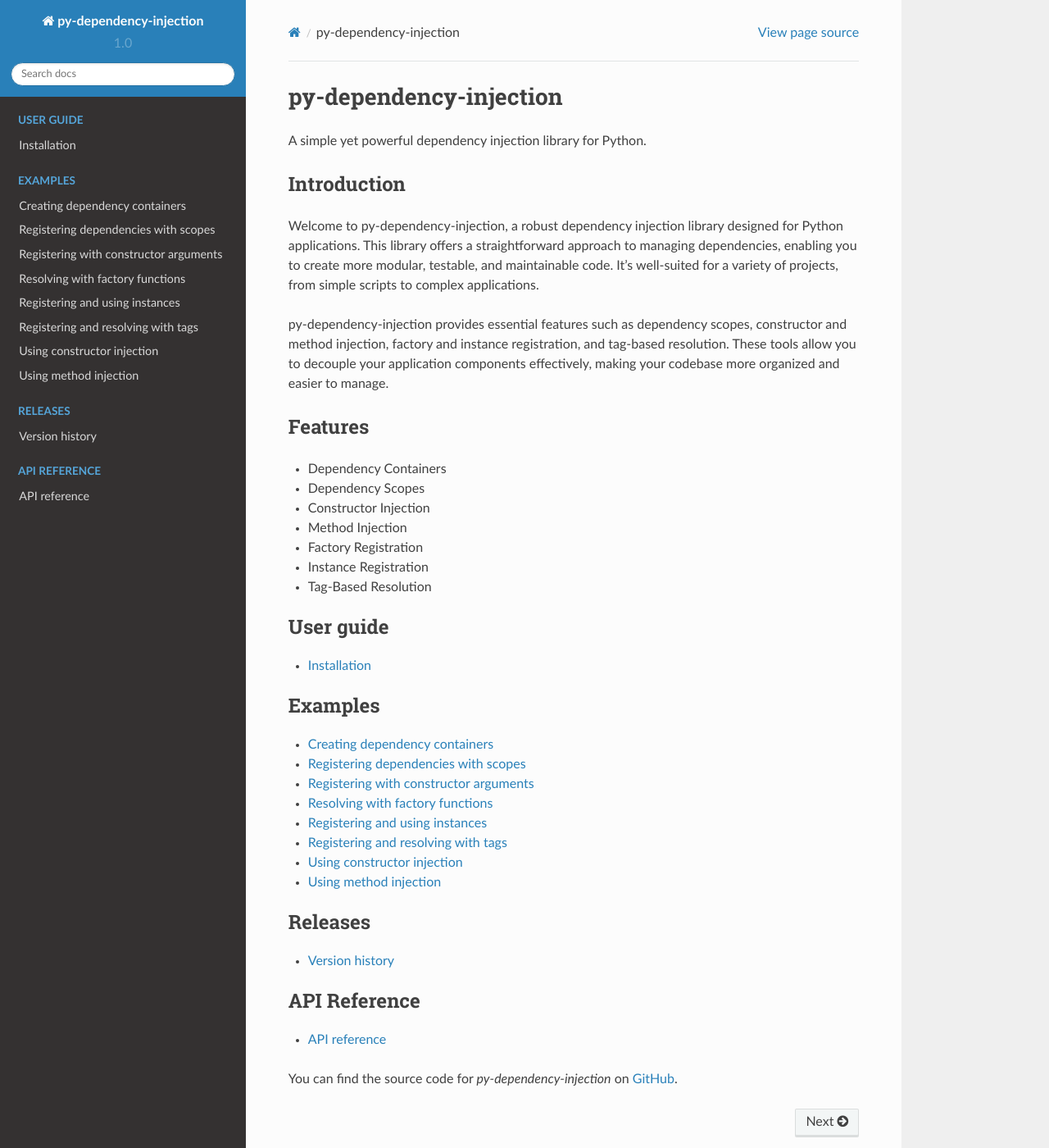
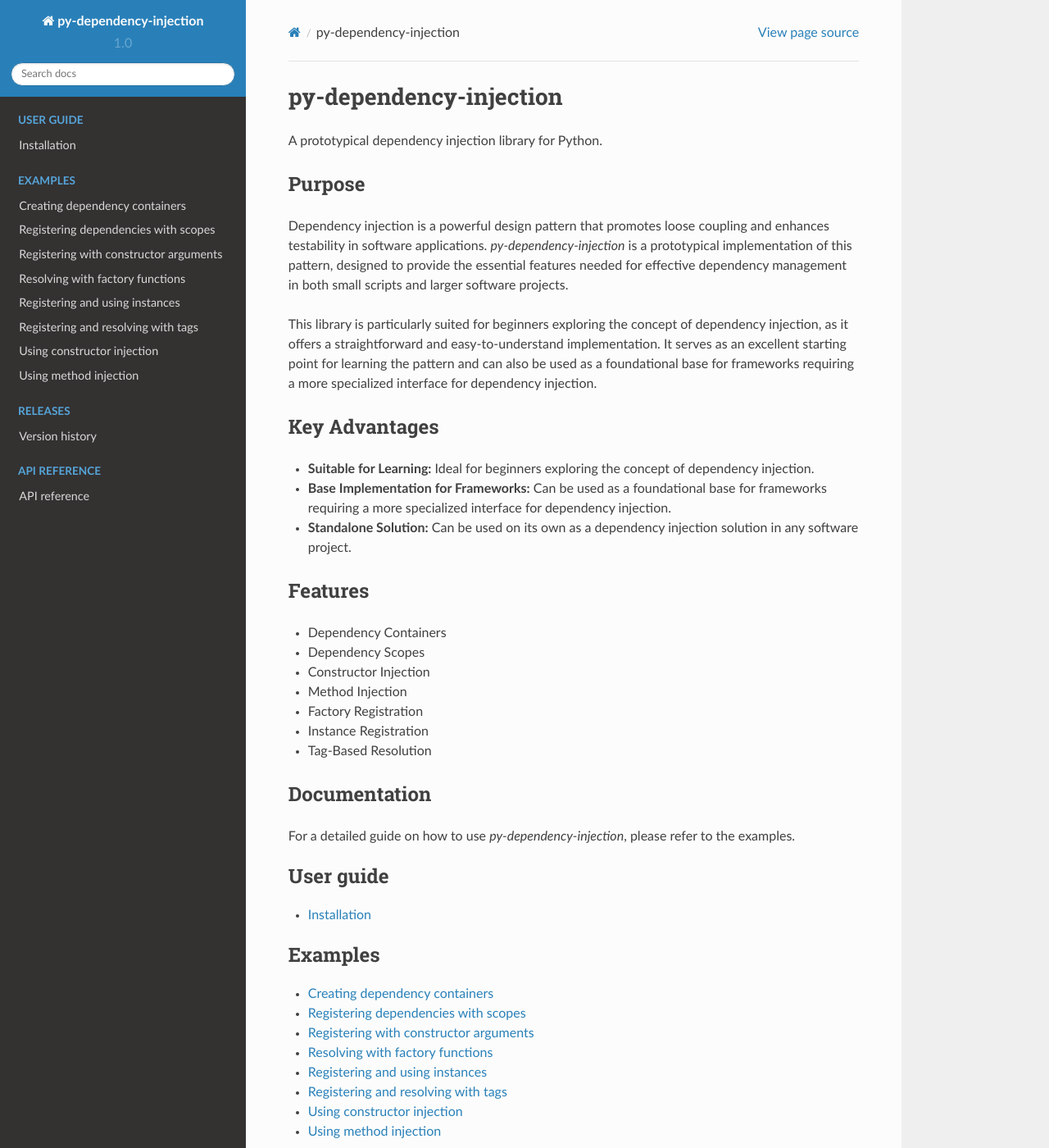
Before and after one commit to runemalm/py-dependency-injection, a Sphinx documentation site: the page built from docs/index.rst, in a window 1280 px wide and 1400 px high. Shown: the whole window at 82% size. Built offline with Sphinx 7.4.7 and the Read the Docs theme 2.0.0, drawn with Linux system fonts in a browser that asks for light colours.

Commit message:
Update documentation some more.

```diff
--- a/docs/index.rst
+++ b/docs/index.rst
@@ -1,14 +1,21 @@
 py-dependency-injection
 =======================
 
-A simple yet powerful dependency injection library for Python.
+A prototypical dependency injection library for Python.
 
-Introduction
-------------
+Purpose
+-------
 
-Welcome to py-dependency-injection, a robust dependency injection library designed for Python applications. This library offers a straightforward approach to managing dependencies, enabling you to create more modular, testable, and maintainable code. It's well-suited for a variety of projects, from simple scripts to complex applications.
+Dependency injection is a powerful design pattern that promotes loose coupling and enhances testability in software applications. `py-dependency-injection` is a prototypical implementation of this pattern, designed to provide the essential features needed for effective dependency management in both small scripts and larger software projects.
 
-py-dependency-injection provides essential features such as dependency scopes, constructor and method injection, factory and instance registration, and tag-based resolution. These tools allow you to decouple your application components effectively, making your codebase more organized and easier to manage.
+This library is particularly suited for beginners exploring the concept of dependency injection, as it offers a straightforward and easy-to-understand implementation. It serves as an excellent starting point for learning the pattern and can also be used as a foundational base for frameworks requiring a more specialized interface for dependency injection.
+
+Key Advantages
+--------------
+
+- **Suitable for Learning:** Ideal for beginners exploring the concept of dependency injection.
+- **Base Implementation for Frameworks:** Can be used as a foundational base for frameworks requiring a more specialized interface for dependency injection.
+- **Standalone Solution:** Can be used on its own as a dependency injection solution in any software project.
 
 Features
 --------
@@ -20,6 +27,11 @@
 - Factory Registration
 - Instance Registration
 - Tag-Based Resolution
+
+Documentation
+-------------
+
+For a detailed guide on how to use `py-dependency-injection`, please refer to the examples.
 
 .. userguide-docs:
 .. toctree::
```
